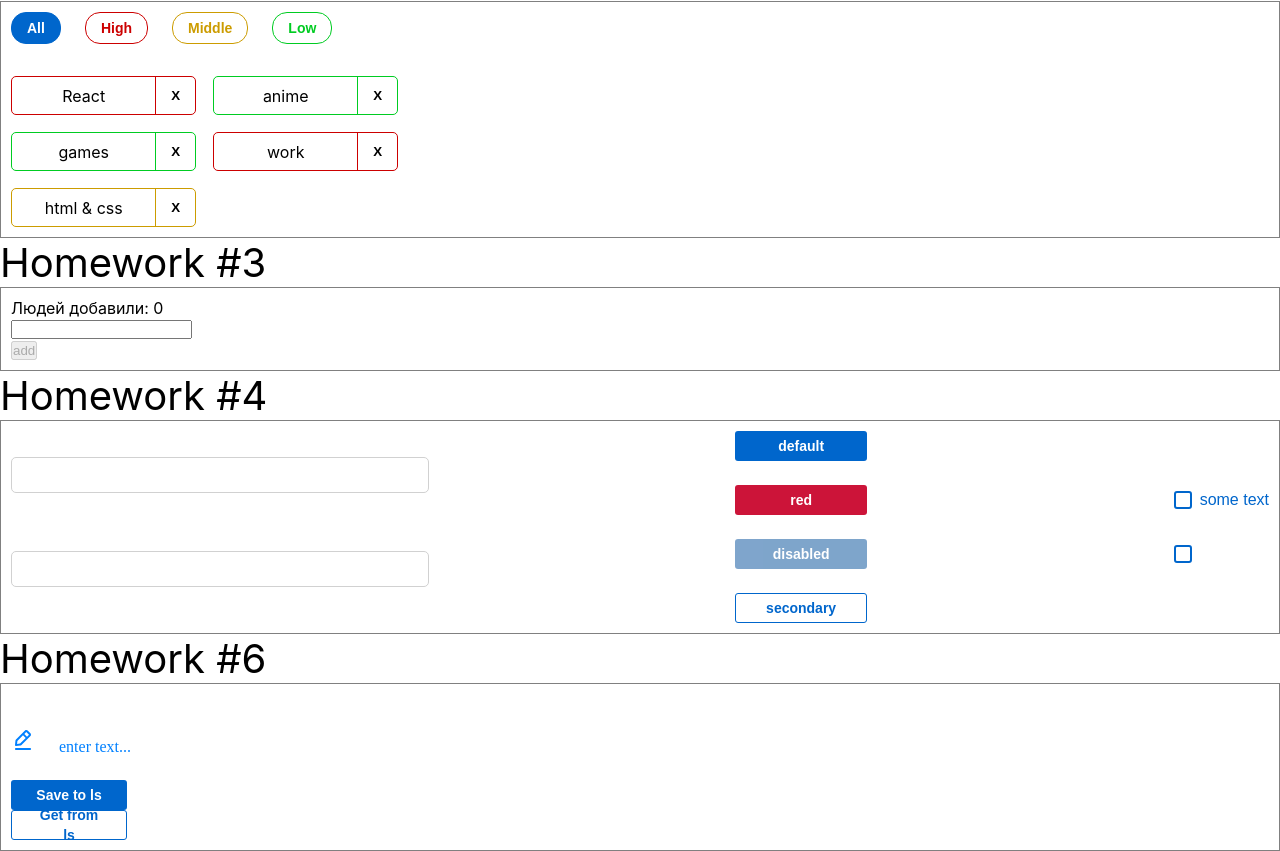
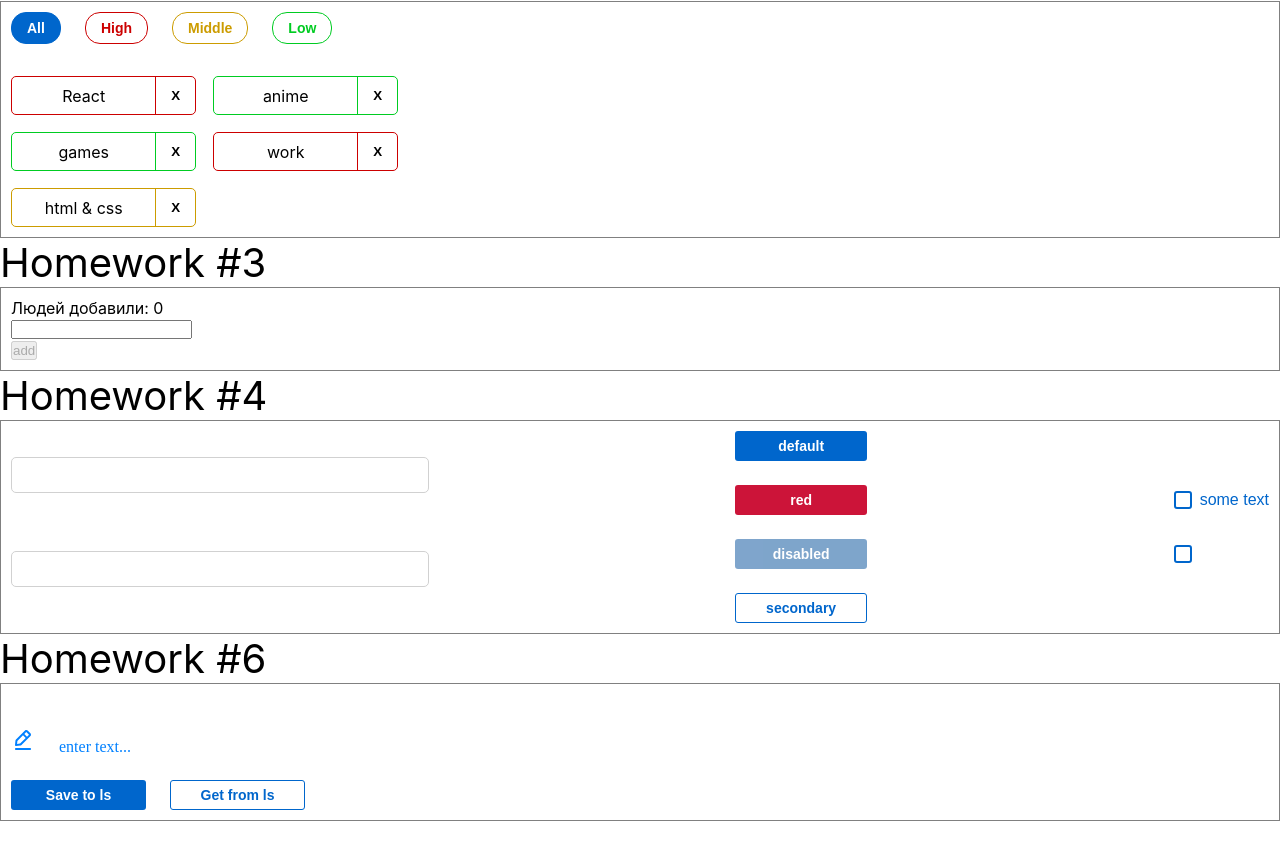
Before and after one commit to sergeisv113/dz_auto, a React (Create React App) app: page /#/pre-junior in a window 1280 px wide. Shown: the part 435-1286 px from the top of the page. After the commit the page ends 1256 px from the top, so only its background shows below. Built offline with nearby package versions, Linux system fonts and the light colour scheme.

Commit message:
commit 6

```diff
--- a/src/s2-homeworks/hw06/HW6.module.css
+++ b/src/s2-homeworks/hw06/HW6.module.css
@@ -3,7 +3,8 @@
 }
 
 .buttonsContainer button {
-    width: 116px;
+    display: inline-flex;
+    width: 135px;
     height: 30px;
 }
 
--- a/src/s2-homeworks/hw06/common/c4-SuperEditableSpan/SuperEditableSpan.module.css
+++ b/src/s2-homeworks/hw06/common/c4-SuperEditableSpan/SuperEditableSpan.module.css
@@ -13,7 +13,7 @@
 }
 
 .spanBlock .span .input {
-    border: 1px solid #D1D1D1;
+    border: 1px solid #fdfdfd;
     border-radius: 5px;
     width: 276px;
     height: 36px;
@@ -25,7 +25,7 @@
     font-weight: 500;
     font-size: 16px;
     line-height: 20px;
-    color: #961717;
+    color: #850303;
 }
 
 .pen {
```
